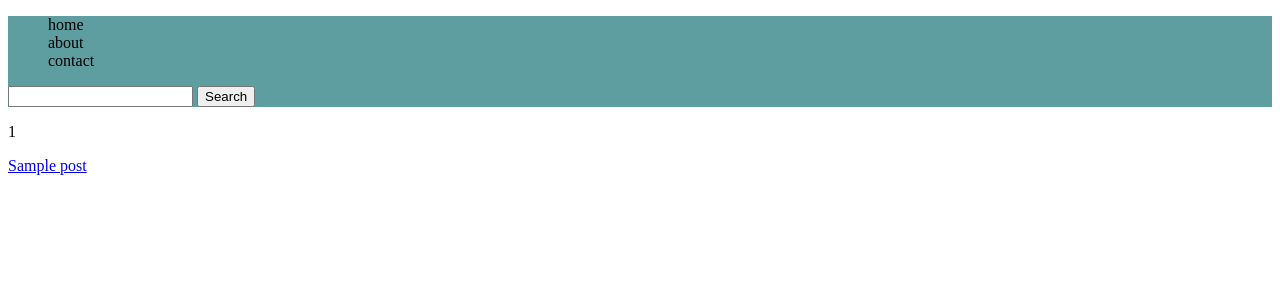
After one commit to devimalka/BlogDjango101, a Django app: template blogdev/templates/blogdev/results.html in a window 1280 px wide. The commit adds this page. Shown: the top 300 px of the page. Run offline with Django 3.2, Linux system fonts and the light colour scheme; the template is opened without the code that fills it: values that come from a table or form of the project are taken from there, others are empty; tables that the repository leaves empty hold one stand-in row (values such as "Sample post"); parts of the project's set-up code (start-up, migrations or seed data) failed here and were passed over.

Commit message:
added tagging and post search

```diff
--- a/blogdev/models.py
+++ b/blogdev/models.py
@@ -1,7 +1,7 @@
 from django.db import models
 from django.db.models.deletion import CASCADE, PROTECT
 from django_quill.fields import QuillField
-
+from taggit.managers import TaggableManager
 
 class Category(models.Model):
     name = models.CharField(max_length=100)
@@ -16,6 +16,7 @@ class Post(models.Model):
     created_at = models.DateTimeField(auto_now_add=True)
     modified_at = models.DateTimeField(auto_now=True)
     category = models.ForeignKey(Category, on_delete=CASCADE)
+    tags = TaggableManager()
 
     def __str__(self):
         return self.title
--- a/blogdev/templates/blogdev/detail.html
+++ b/blogdev/templates/blogdev/detail.html
@@ -1,4 +1,6 @@
 {% extends "base.html" %}
 {% block content %}
+<h3>{{post.tags.all}}</h3>
   <p>{{post.body.html | safe}}</p>
+  <p>{{post.tags.all|join:', '}}</p>
 {% endblock content %}
--- a/blogdev/templates/blogdev/post.html
+++ b/blogdev/templates/blogdev/post.html
@@ -7,6 +7,7 @@
 
 
     <h3><a href="{{post.id}}">{{post.title}}</a></h3>
+
     <h3>{{post.created_at}}</h3>
     <h3>{{post.modified_at}}</h3>
     <h2>{{post.category}}</h2>
--- /dev/null
+++ b/blogdev/templates/blogdev/results.html
@@ -0,0 +1,15 @@
+{% extends "base.html" %}
+
+{% block content %}
+
+{% if posts %}
+{% for post in  posts %}
+<p>{{post.id}}</p>
+<p><a href="{{post.id}}">{{post.title}}</a></p>
+
+{% endfor %}
+{% else %}
+<p>no search results</p>
+{% endif %}
+
+{% endblock content %}
--- a/blogdev/urls.py
+++ b/blogdev/urls.py
@@ -6,4 +6,6 @@ app_name='blogdev'
 urlpatterns = [
     path('',views.index,name='index'),
     path('<int:id>/',views.post,name='post'),
+    # path('tag/<slug:tag__slug>/',views.tagged,name='tagged'),
+    path('search',views.search,name='search'),
 ]
--- a/sinhaladev/settings.py
+++ b/sinhaladev/settings.py
@@ -35,7 +35,7 @@ ALLOWED_HOSTS = []
 
 INSTALLED_APPS = [
     'django_quill',
-
+    'taggit',
     'blogdev.apps.BlogdevConfig',
     'django.contrib.admin',
     'django.contrib.auth',
--- a/sinhaladev/templates/base.html
+++ b/sinhaladev/templates/base.html
@@ -21,6 +21,12 @@
             <li>about</li>
             <li>contact</li>
         </ul>
+    <form method="POST" action="{% url 'blogdev:search' %}">
+        {% csrf_token %}
+        <input type="search" name="query">
+        <button type="submit">Search</button>
+    </form>
+
     </nav>
 
     <div class="container">
```
Also changed, not shown: blogdev/views.py (+47 -0 lines), blogdev/migrations/0006_post_tags.py (added), db.sqlite3 (deleted).
